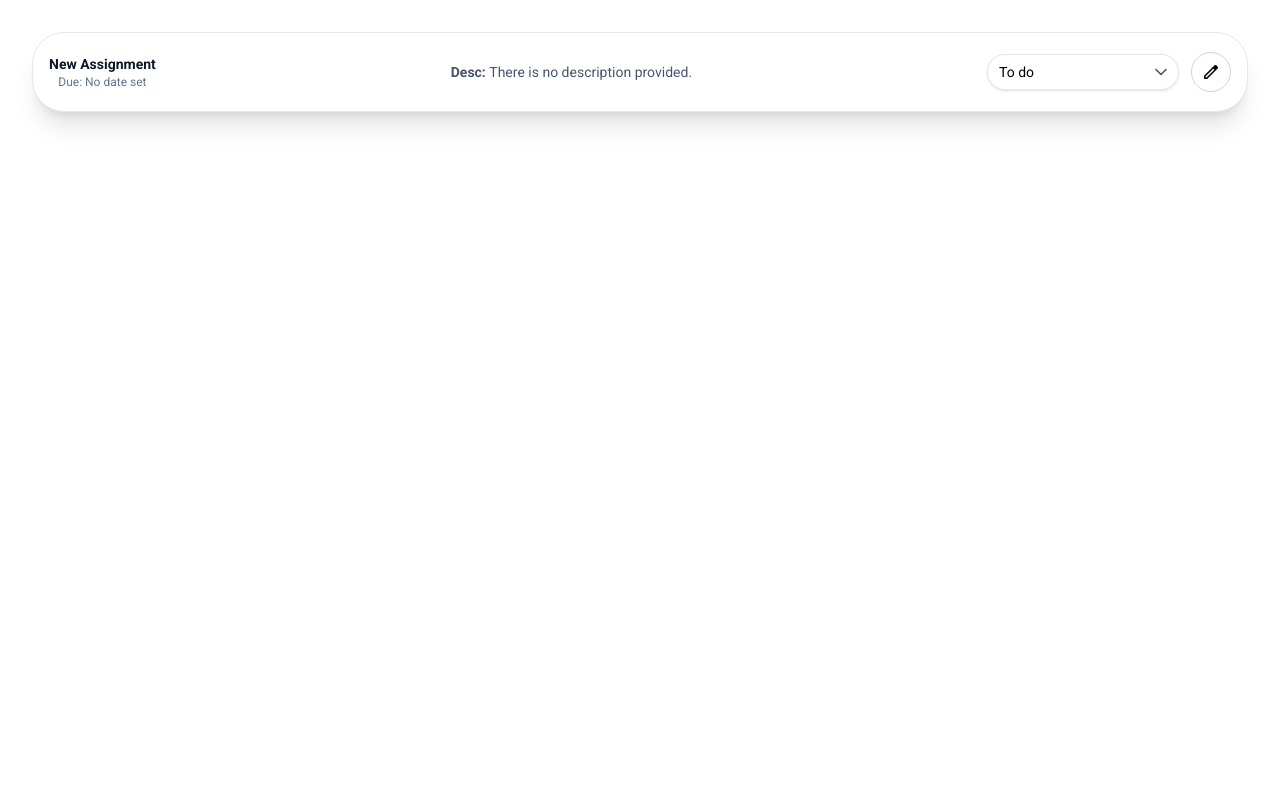
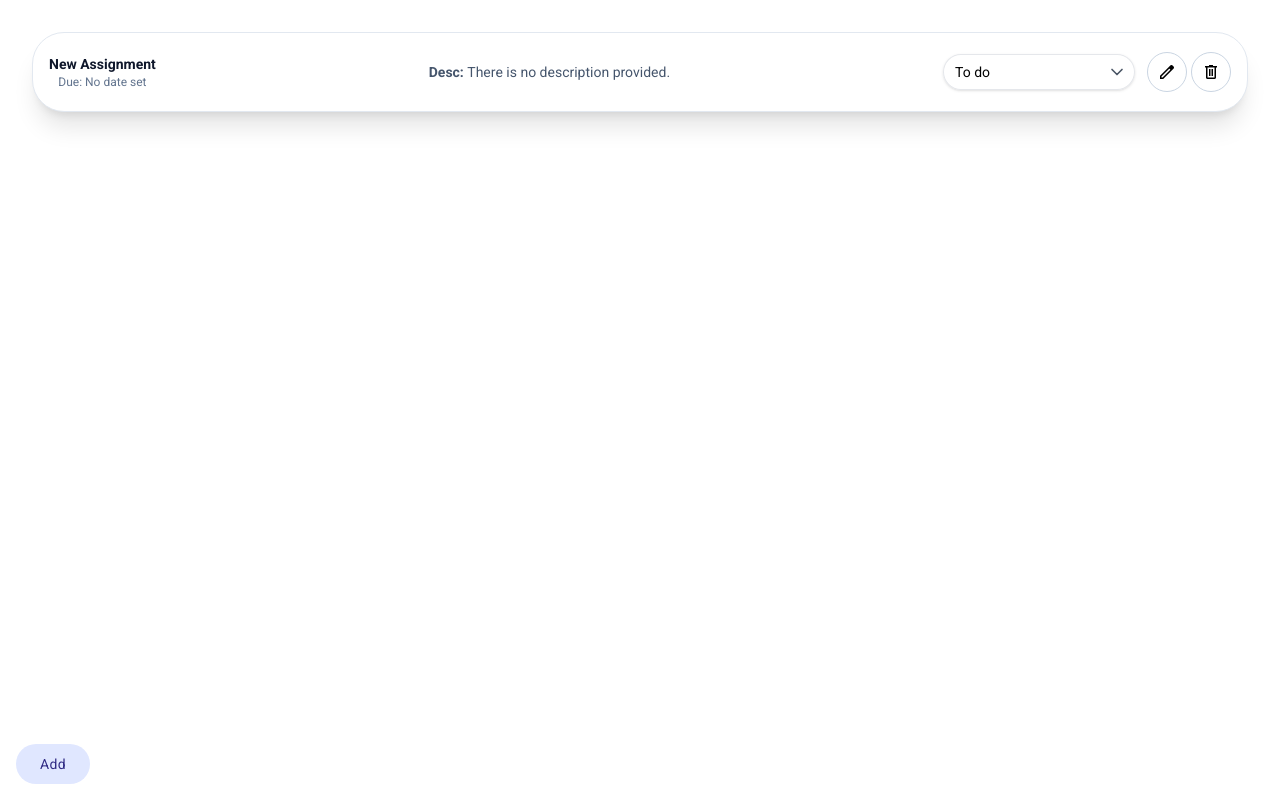
Before and after one commit to SimplifySchool/simplify-school, a React (Vite) app in the folder frontend/: page / in a window 1280 px wide. Built offline with nearby package versions, Linux system fonts and the light colour scheme.

Commit message:
FD-5 Added an add and delete button for assignments

```diff
--- a/frontend/index.html
+++ b/frontend/index.html
@@ -2,7 +2,7 @@
 <html lang="en">
     <head>
         <link
-            href="https://fonts.googleapis.com/css2?family=Material+Symbols+Outlined&icon_names=close,edit"
+            href="https://fonts.googleapis.com/css2?family=Material+Symbols+Outlined&icon_names=close,delete,edit"
             rel="stylesheet"
         />
         <meta charset="UTF-8" />
--- a/frontend/src/App.tsx
+++ b/frontend/src/App.tsx
@@ -1,14 +1,10 @@
 import './App.css'
-import Assignment from './features/assignment-tracker/Assignment'
+import { AssignmentPage } from './features/assignment-tracker/AssignmentPage'
 
 function App() {
-    function hi() {
-        console.log('hi')
-    }
-
     return (
         <>
-            <Assignment />
+            <AssignmentPage />
         </>
     )
 }
--- a/frontend/src/features/assignment-tracker/Assignment.tsx
+++ b/frontend/src/features/assignment-tracker/Assignment.tsx
@@ -1,4 +1,4 @@
-import { useEffect, useState } from 'react'
+import { useState } from 'react'
 import Dropdown from '../../components/Dropdown'
 import Button from '../../components/Button'
 import { Dialog } from '../../components/DialogBox/Dialog'
@@ -13,12 +13,14 @@ interface AssignmentProps {
     initialName?: string
     desc?: string
     dueDate?: string
+    onDelete: () => void
 }
 
 function Assignment({
     initialName = 'New Assignment',
     desc = 'There is no description provided.',
     dueDate = 'No date set',
+    onDelete,
 }: AssignmentProps) {
     const [status, setStatus] = useState<AssignmentStatus>('To Do')
     const [visible, setVisible] = useState(false)
@@ -84,6 +86,7 @@ function Assignment({
                         value={status}
                         onChange={(val) => setStatus(val as AssignmentStatus)}
                     />
+                    <div className="flex flex-row gap-1">
                         <Button
                             variant="outlined"
                             color="secondary"
@@ -96,6 +99,19 @@ function Assignment({
                             iconPosition="left"
                             onClick={showEditDialog}
                         ></Button>
+                        <Button
+                            variant="outlined"
+                            color="secondary"
+                            size="md"
+                            icon={
+                                <span className="material-symbols-outlined text-black !text-[20px]">
+                                    delete
+                                </span>
+                            }
+                            iconPosition="left"
+                            onClick={onDelete}
+                        ></Button>
+                    </div>
                 </div>
             </div>
 
--- /dev/null
+++ b/frontend/src/features/assignment-tracker/AssignmentPage.tsx
@@ -0,0 +1,38 @@
+import { useState } from 'react'
+import Assignment from './Assignment'
+import Button from '../../components/Button'
+
+interface AssignmentData {
+    id: number
+}
+
+export function AssignmentPage() {
+    const [assignments, setAssignments] = useState<AssignmentData[]>([
+        { id: 0 },
+    ])
+    function addAssignment() {
+        setAssignments((prev) => [...prev, { id: Date.now() }])
+    }
+    function removeAssignment(id: number) {
+        setAssignments((prev) => prev.filter((a) => a.id !== id))
+    }
+
+    return (
+        <div className="flex flex-col gap-5">
+            {assignments.map((a) => (
+                <Assignment
+                    key={a.id}
+                    onDelete={() => removeAssignment(a.id)}
+                />
+            ))}
+
+            <Button
+                variant="tonal"
+                className="fixed bottom-4 left-4"
+                onClick={addAssignment}
+            >
+                Add
+            </Button>
+        </div>
+    )
+}
```
Lines whose indentation alone changed are shown as unchanged.
